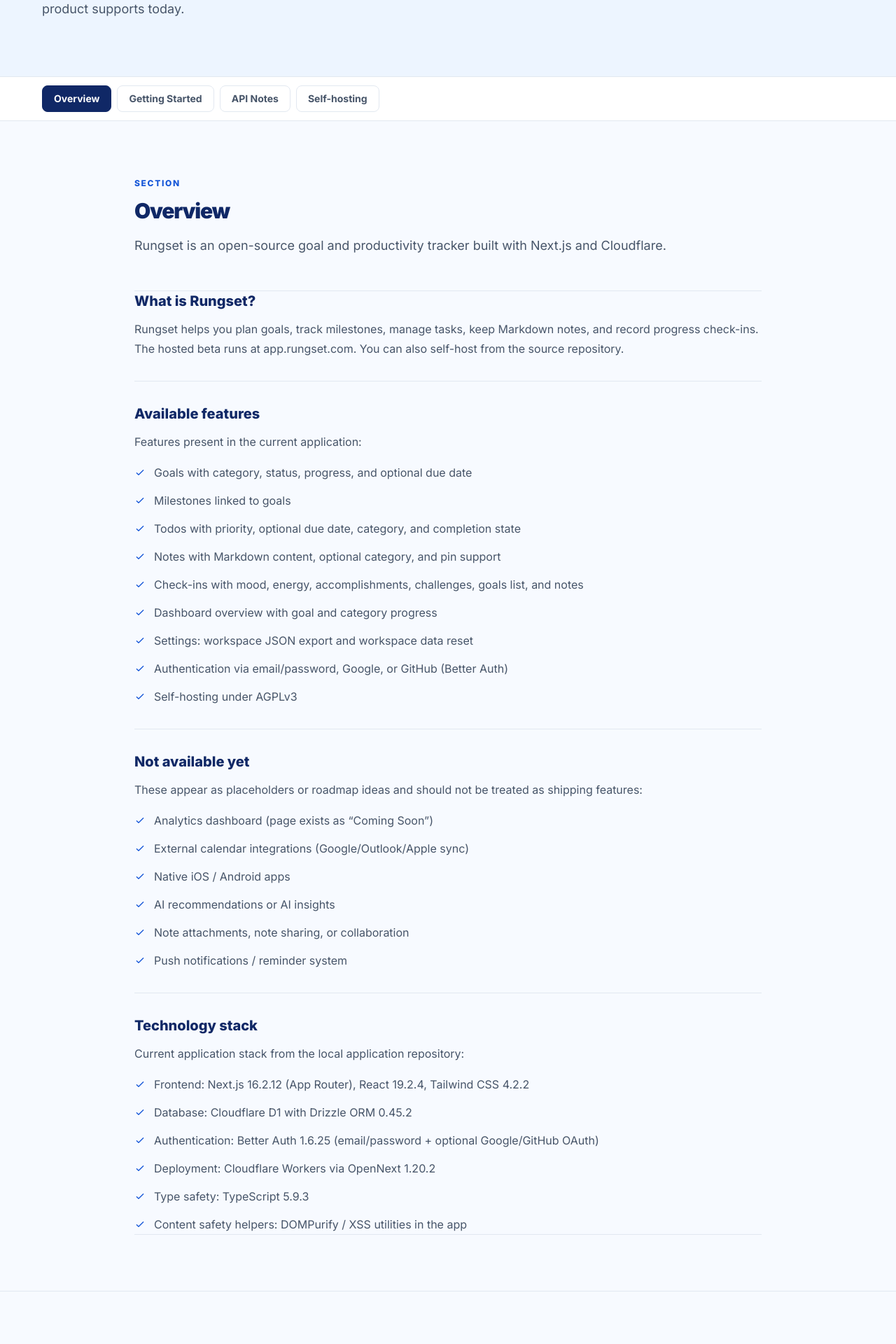
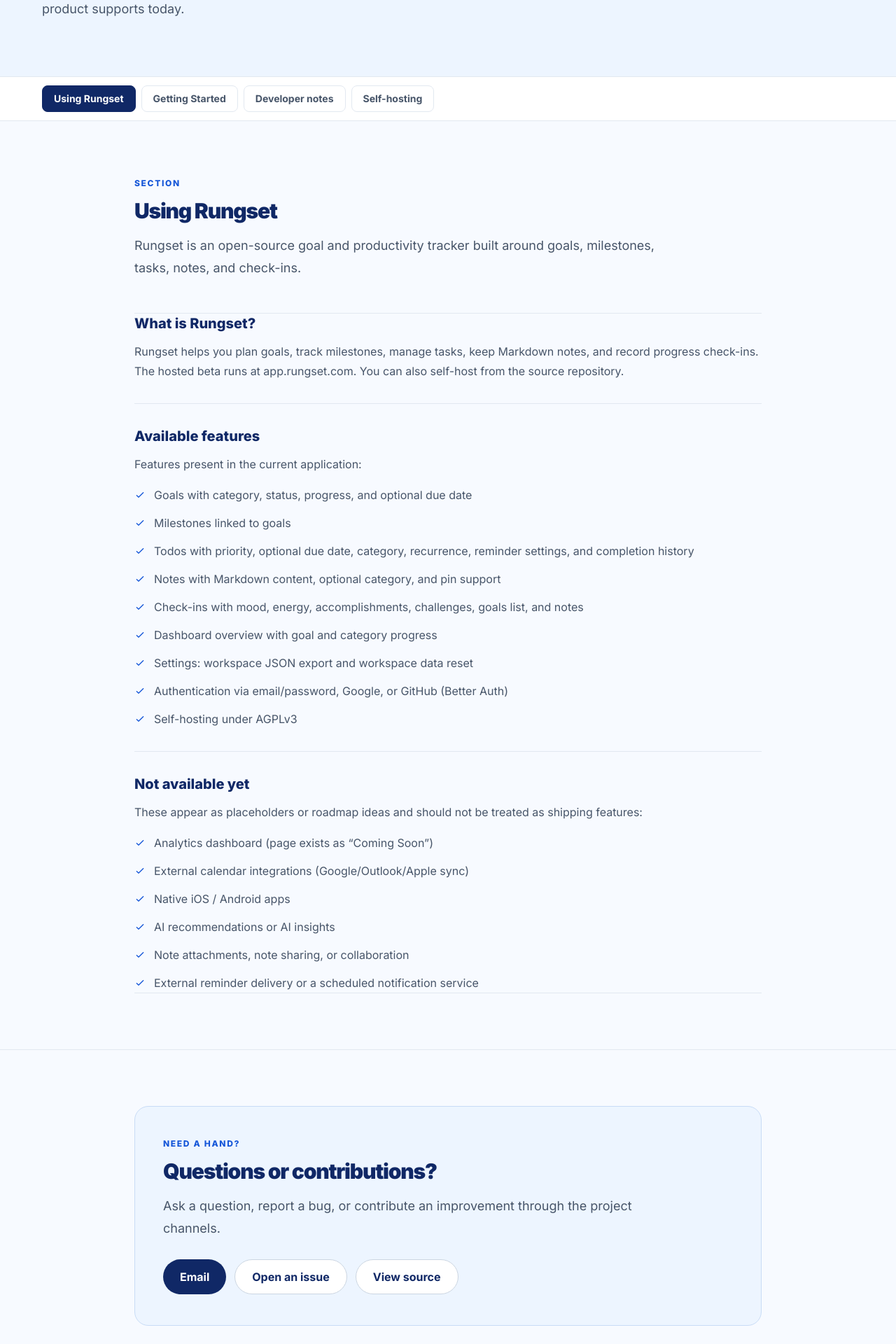
Before and after one commit to Ismailco/GoalGenius-website, a Next.js app: page /docs in a window 1280 px wide. Shown: the part 300-2220 px from the top of the page at 70% size. Built offline with nearby package versions, Linux system fonts and the light colour scheme.

Commit message:
Refine Rungset marketing copy and docs

```diff
--- a/app/docs/DocsContent.tsx
+++ b/app/docs/DocsContent.tsx
@@ -26,9 +26,9 @@
 const tabs: TabContent[] = [
 	{
 		id: 'overview',
-		title: 'Overview',
+		title: 'Using Rungset',
 		description:
-			'Rungset is an open-source goal and productivity tracker built with Next.js and Cloudflare.',
+			'Rungset is an open-source goal and productivity tracker built around goals, milestones, tasks, notes, and check-ins.',
 		content: [
 			{
 				title: 'What is Rungset?',
@@ -43,7 +43,7 @@
 				items: [
 					'Goals with category, status, progress, and optional due date',
 					'Milestones linked to goals',
-					'Todos with priority, optional due date, category, and completion state',
+					'Todos with priority, optional due date, category, recurrence, reminder settings, and completion history',
 					'Notes with Markdown content, optional category, and pin support',
 					'Check-ins with mood, energy, accomplishments, challenges, goals list, and notes',
 					'Dashboard overview with goal and category progress',
@@ -62,20 +62,7 @@
 					'Native iOS / Android apps',
 					'AI recommendations or AI insights',
 					'Note attachments, note sharing, or collaboration',
-					'Push notifications / reminder system',
-				],
-			},
-			{
-				title: 'Technology stack',
-				description: 'Current application stack from the local application repository:',
-				type: 'list',
-				items: [
-					'Frontend: Next.js 16.2.12 (App Router), React 19.2.4, Tailwind CSS 4.2.2',
-					'Database: Cloudflare D1 with Drizzle ORM 0.45.2',
-					'Authentication: Better Auth 1.6.25 (email/password + optional Google/GitHub OAuth)',
-					'Deployment: Cloudflare Workers via OpenNext 1.20.2',
-					'Type safety: TypeScript 5.9.3',
-					'Content safety helpers: DOMPurify / XSS utilities in the app',
+					'External reminder delivery or a scheduled notification service',
 				],
 			},
 		],
@@ -123,7 +110,9 @@
 				items: [
 					'Create todos with a title, optional description, priority (low/medium/high), optional due date, and optional category',
 					'Mark todos complete when finished',
-					'Note: the current app does not provide reminder notifications or project-based collaboration',
+					'Use daily, weekly, or monthly recurrence when a task repeats',
+					'Set a reminder for a task with a due date; external reminder delivery is not part of the beta',
+					'Project-based collaboration is not available',
 				],
 			},
 			{
@@ -164,9 +153,9 @@
 	},
 	{
 		id: 'api',
-		title: 'API Notes',
+		title: 'Developer notes',
 		description:
-			'The application exposes session-authenticated JSON routes for its own UI. These are not a documented public third-party API.',
+			'Notes for contributors about the routes and stack behind the hosted application. These are not a stable third-party API reference.',
 		content: [
 			{
 				title: 'Important limitations',
@@ -185,7 +174,7 @@
 			},
 			{
 				title: 'Current data routes',
-				description: 'Each resource route supports GET, POST, PUT, and DELETE on a single path (not nested /:id paths):',
+				description: 'The app uses authenticated collection routes for its own UI. Item routes also exist under /api/<resource>/<id>; methods and payloads may change with the beta:',
 				type: 'list',
 				items: [
 					'GET/POST/PUT/DELETE /api/goals: list, create, update (body includes id), delete (?id=)',
@@ -193,6 +182,19 @@
 					'GET/POST/PUT/DELETE /api/todos: same pattern; priority required on create',
 					'GET/POST/PUT/DELETE /api/notes: same pattern; title and content required on create',
 					'GET/POST/PUT/DELETE /api/checkins: same pattern; mood/energy/date fields required on create',
+				],
+			},
+			{
+				title: 'Application stack',
+				description: 'Current implementation details from the application repository:',
+				type: 'list',
+				items: [
+					'Frontend: Next.js 16.2.12 (App Router), React 19.2.4, Tailwind CSS 4.2.2',
+					'Database: Cloudflare D1 with Drizzle ORM 0.45.2',
+					'Authentication: Better Auth 1.6.25 (email/password + optional Google/GitHub OAuth)',
+					'Deployment: Cloudflare Workers via OpenNext 1.20.2',
+					'Type safety: TypeScript 5.9.3',
+					'Content safety helpers: DOMPurify / XSS utilities in the app',
 				],
 			},
 			{
@@ -282,7 +284,7 @@
 		'@type': 'TechArticle',
 		headline: 'Rungset Documentation',
 		description:
-			'Documentation for Rungset covering current features, usage, session API notes, and self-hosting.',
+			'Documentation for Rungset covering current features, usage, developer notes, and self-hosting.',
 		author: {
 			'@type': 'Person',
 			name: 'Ismail Courr',
--- a/app/docs/page.tsx
+++ b/app/docs/page.tsx
@@ -9,7 +9,7 @@
 	openGraph: {
 		title: `Documentation | ${SITE_NAME}`,
 		description:
-			'Guides for the current Rungset application features, session API notes, and self-hosting.',
+			'Guides for using the current Rungset application, developer notes, and self-hosting.',
 		type: 'website',
 		url: `${SITE_URL}/docs`,
 		images: [DEFAULT_OG_IMAGE],
@@ -18,7 +18,7 @@
 		card: 'summary_large_image',
 		title: `Documentation | ${SITE_NAME}`,
 		description:
-			'Guides for the current Rungset application features, session API notes, and self-hosting.',
+			'Guides for using the current Rungset application, developer notes, and self-hosting.',
 		images: [DEFAULT_OG_IMAGE.url],
 	},
 	alternates: {
--- a/app/page.tsx
+++ b/app/page.tsx
@@ -55,7 +55,7 @@
 const workflow = [
   {
     title: 'Define the goal',
-    description: 'Write down the outcome and the progress you want to make visible.',
+    description: 'Write down the outcome and the progress you want to track.',
     icon: Target,
   },
   {
@@ -71,10 +71,10 @@
 ];
 
 const features = [
-  { title: 'Goals and milestones', description: 'Keep the outcome visible and map the checkpoints that move it forward.', icon: Target },
+  { title: 'Goals and milestones', description: 'Connect the outcome to the checkpoints that move it forward.', icon: Target },
   { title: 'Tasks with context', description: 'Turn milestones into practical work with priorities, due dates, and completion history.', icon: ListTodo },
   { title: 'Progress check-ins', description: 'Capture accomplishments, challenges, energy, and the next focus while the detail is fresh.', icon: CircleCheckBig },
-  { title: 'Notes beside the work', description: 'Keep Markdown notes and important context close to the goals they support.', icon: NotebookPen },
+  { title: 'Notes with context', description: 'Keep Markdown notes and important context close to the goals they support.', icon: NotebookPen },
   { title: 'Offline-ready workspace', description: 'Review and capture work with the existing offline cache and sync flow.', icon: Milestone },
   { title: 'Portable data', description: 'Export workspace data as JSON, inspect the source, or self-host under AGPLv3.', icon: ShieldCheck },
 ];
@@ -179,9 +179,9 @@
       <section id="features" className="scroll-mt-20 border-y border-slate-200 bg-[#f0f5ff] py-20 lg:py-24" aria-labelledby="features-heading">
         <div className="site-container">
           <div className="max-w-2xl">
-            <p className="eyebrow">The current product</p>
-            <h2 id="features-heading" className="mt-5 text-3xl font-black tracking-[-0.04em] text-[#102866] sm:text-4xl">The pieces stay close to the work.</h2>
-            <p className="mt-4 text-lg leading-8 text-slate-600">Rungset stays focused on the goal to milestone to task to check-in loop. Each part has a clear job in the planning process.</p>
+            <p className="eyebrow">Inside Rungset</p>
+            <h2 id="features-heading" className="mt-5 text-3xl font-black tracking-[-0.04em] text-[#102866] sm:text-4xl">The plan and the work stay connected.</h2>
+            <p className="mt-4 text-lg leading-8 text-slate-600">Goals set direction, milestones mark checkpoints, tasks make the next action concrete, and check-ins bring the review back to the plan.</p>
           </div>
 
           <div className="mt-12 divide-y divide-slate-300 border-y border-slate-300">
@@ -205,7 +205,7 @@
             <div>
               <p className="text-sm font-extrabold uppercase tracking-[0.14em] text-[#74dfff]">Open source by default</p>
               <h2 id="open-source-heading" className="mt-4 max-w-xl text-3xl font-black tracking-[-0.04em] sm:text-4xl">Use the hosted app or run the code yourself.</h2>
-              <p className="mt-5 max-w-xl text-lg leading-8 text-blue-100">Open Rungset in the hosted beta, export your workspace, inspect the implementation, or self-host under {LICENSE_NAME}. The product stays understandable because its structure is visible.</p>
+              <p className="mt-5 max-w-xl text-lg leading-8 text-blue-100">Open Rungset in the hosted beta, export your workspace, inspect the implementation, or self-host under {LICENSE_NAME}. The product stays understandable because its structure is easy to inspect.</p>
               <div className="mt-8 flex flex-col gap-3 sm:flex-row">
                 <a href={APP_URL} className="inline-flex items-center justify-center gap-2 rounded-full bg-white px-6 py-3 font-bold text-[#102866] transition hover:bg-blue-50 focus-visible:outline focus-visible:outline-2 focus-visible:outline-offset-2 focus-visible:outline-white">Open the beta <ArrowRight className="h-4 w-4" aria-hidden="true" /></a>
                 <a href={GITHUB_REPO_URL} target="_blank" rel="noopener noreferrer" className="inline-flex items-center justify-center rounded-full border border-white/30 px-6 py-3 font-bold text-white transition hover:bg-white/10 focus-visible:outline focus-visible:outline-2 focus-visible:outline-offset-2 focus-visible:outline-white">View source</a>
@@ -216,7 +216,7 @@
               <ul className="mt-5 space-y-4 text-sm leading-6 text-blue-50">
                 <li className="flex gap-3"><Check className="mt-1 h-4 w-4 shrink-0 text-[#74dfff]" aria-hidden="true" />Goals, milestones, tasks, notes, and check-ins.</li>
                 <li className="flex gap-3"><Check className="mt-1 h-4 w-4 shrink-0 text-[#74dfff]" aria-hidden="true" />Workspace data export as JSON.</li>
-                <li className="flex gap-3"><Check className="mt-1 h-4 w-4 shrink-0 text-[#74dfff]" aria-hidden="true" />Analytics, calendar sync, native apps, and AI remain future work.</li>
+                <li className="flex gap-3"><Check className="mt-1 h-4 w-4 shrink-0 text-[#74dfff]" aria-hidden="true" />Analytics, calendar sync, native apps, and AI are not part of this beta.</li>
               </ul>
             </div>
           </div>
--- a/components/Footer.tsx
+++ b/components/Footer.tsx
@@ -77,7 +77,7 @@
 
         <div className="mt-12 flex flex-col gap-3 border-t border-slate-200 pt-6 text-sm text-slate-400 sm:flex-row sm:items-center sm:justify-between">
           <p>© {year} {SITE_NAME}. Built in public.</p>
-          <p>Small steps, reviewed consistently, compound.</p>
+          <p>Small steps compound when you review them consistently.</p>
         </div>
       </div>
     </footer>
```
